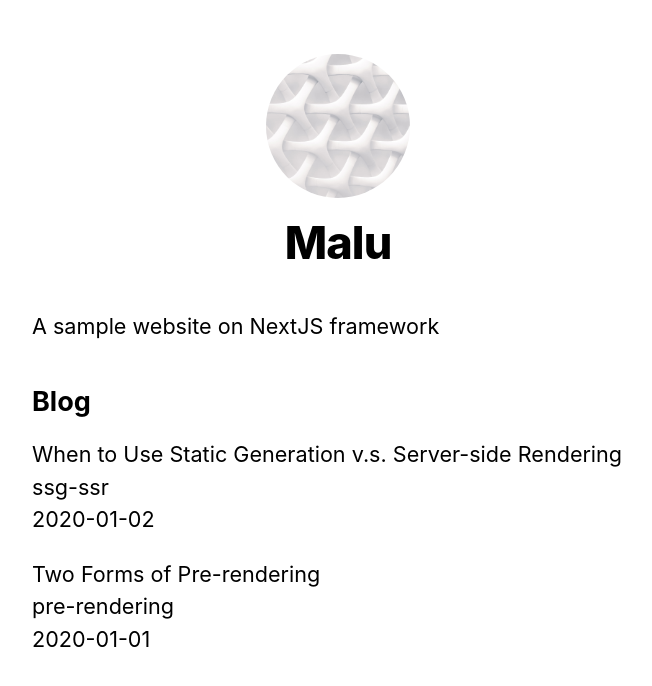
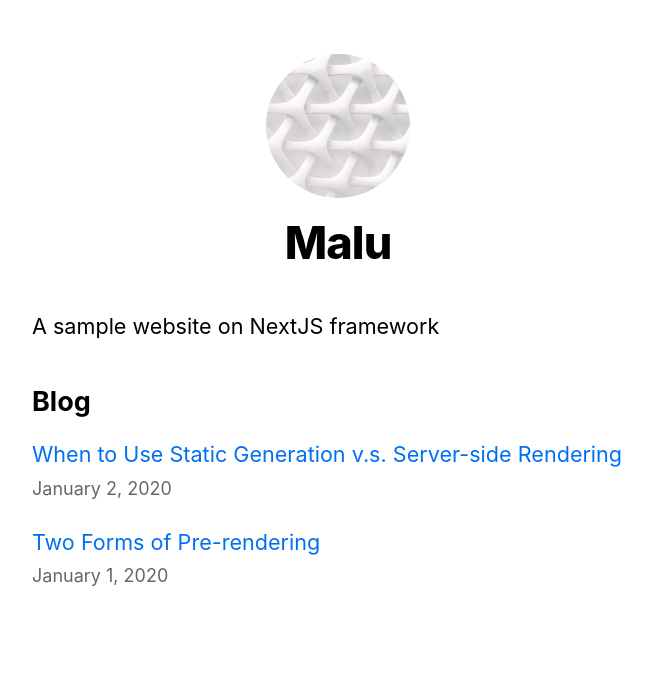
Before and after one commit to Weddly/my-nextJS-app, a Next.js app: page / in a window 1280 px wide. Shown: the top 686 px of the page, without its empty margins (302-954 px from the left). Built offline with nearby package versions, Linux system fonts and the light colour scheme.

Commit message:
NEXTJS: Transforming Markdown content into HMTL and setting index page links

```diff
--- /dev/null
+++ b/components/date.js
@@ -0,0 +1,6 @@
+import { parseISO, format } from 'date-fns';
+
+export default function Date({ dateString }) {
+  const date = parseISO(dateString);
+  return <time dateTime={dateString}>{format(date, 'LLLL d, yyyy')}</time>;
+}
--- a/lib/posts.js
+++ b/lib/posts.js
@@ -1,6 +1,8 @@
 import fs from 'fs';
 import path from 'path';
 import matter from 'gray-matter';
+import { remark } from 'remark';
+import html from 'remark-html';
 
 const postsDirectory = path.join(process.cwd(), 'posts');
 
@@ -85,16 +87,24 @@
   });
 }
 
-export function getPostData(id) {
+export async function getPostData(id) {
   const fullPath = path.join(postsDirectory, `${id}.md`);
   const fileContents = fs.readFileSync(fullPath, 'utf8');
 
   // Use gray-matter to parse the post metadata section
   const matterResult = matter(fileContents);
 
-  // Combine the data with the id
+  // Use remark to convert markdown into HTML string
+  const processedContent = await remark()
+  .use(html)
+  .process(matterResult.content);
+  const contentHtml = processedContent.toString();
+
+  // Combine the data with the id and contentHtml
   return {
     id,
+    contentHtml,
     ...matterResult.data,
   };
+
 }
--- a/package.json
+++ b/package.json
@@ -13,6 +13,7 @@
     "@types/react": "18.0.35",
     "@types/react-dom": "18.0.11",
     "autoprefixer": "10.4.14",
+    "date-fns": "^2.29.3",
     "eslint": "8.38.0",
     "eslint-config-next": "13.3.0",
     "gray-matter": "^4.0.3",
@@ -20,6 +21,8 @@
     "postcss": "8.4.21",
     "react": "18.2.0",
     "react-dom": "18.2.0",
+    "remark": "^14.0.2",
+    "remark-html": "^15.0.2",
     "tailwindcss": "3.3.1",
     "typescript": "5.0.4"
   }
--- a/pages/index.tsx
+++ b/pages/index.tsx
@@ -2,6 +2,8 @@
 import Layout, { siteTitle } from '../components/layout';
 import utilStyles from '../styles/utils.module.css';
 import { getSortedPostsData } from '../lib/posts';
+import Link from 'next/link';
+import Date from '../components/date';
 
 export async function getStaticProps() {
   const allPostsData = getSortedPostsData();
@@ -12,7 +14,7 @@
   };
 }
 
-export default function Home({allPostsData}) {
+export default function Home({ allPostsData }) {
   return (
     <Layout home>
       <Head>
@@ -27,11 +29,11 @@
         <ul className={utilStyles.list}>
           {allPostsData.map(({ id, date, title }) => (
             <li className={utilStyles.listItem} key={id}>
-              {title}
+              <Link href={`/posts/${id}`}>{title}</Link>
               <br />
-              {id}
-              <br />
-              {date}
+              <small className={utilStyles.lightText}>
+                <Date dateString={date} />
+              </small>
             </li>
           ))}
         </ul>
```
Also changed, not shown: pages/posts/[id].js (+16 -6 lines), 1 other file (tests, documents, lock files or other folders).
